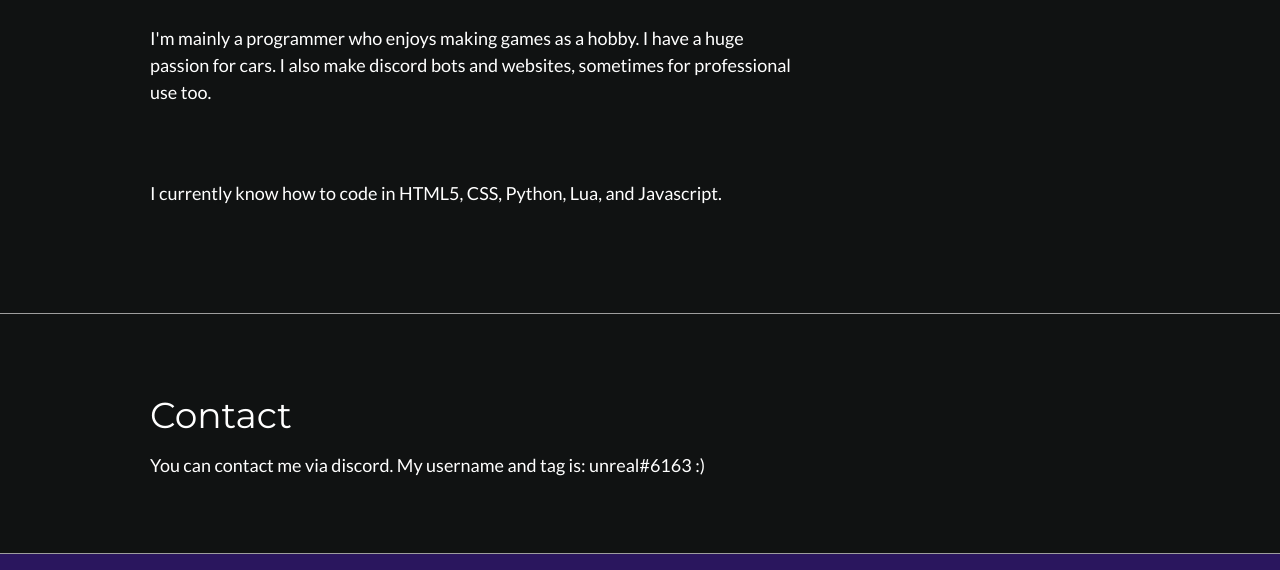
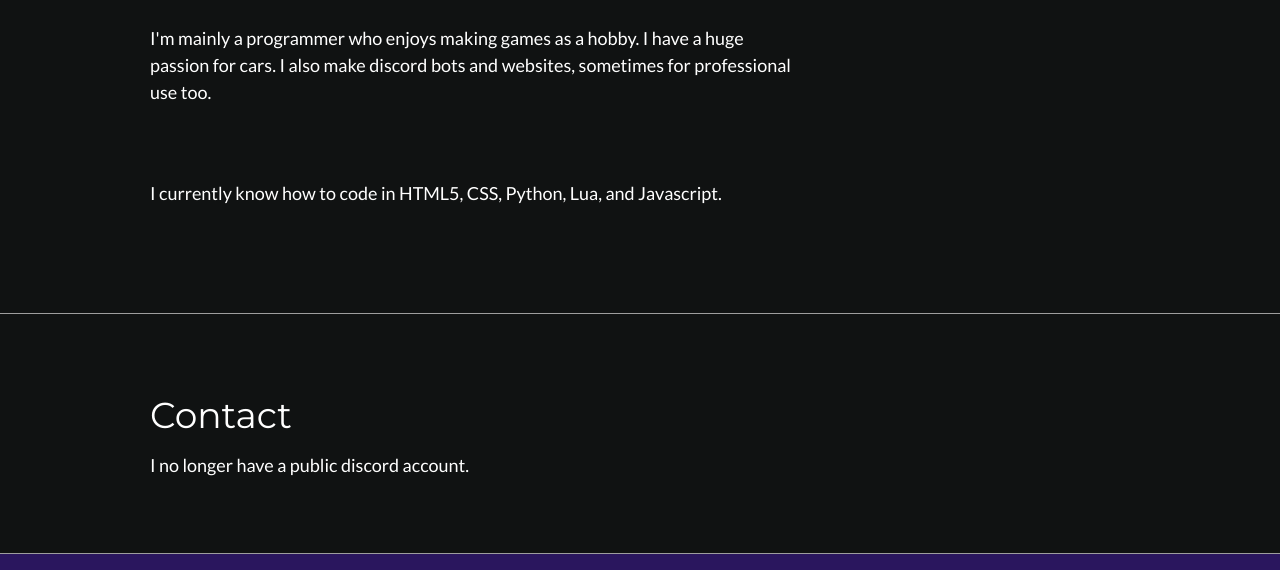
Before and after one commit to unrealest/unrealest.github.io, a plain HTML site: page index.html in a window 1280 px wide. Shown: the part 709-1279 px from the top of the page. Drawn offline with nearby package versions, Linux system fonts and the light colour scheme.

Commit message:
Update index.html

```diff
--- a/index.html
+++ b/index.html
@@ -85,7 +85,7 @@ body,h1,h2,h3,h4,h5,h6 {font-family: "Lato", sans-serif; color: white;}
   <div class="w3-content">
     <div class="w3-twothird">
       <h1>Contact</h1>
-      <h5>You can contact me via discord. My username and tag is: unreal#6163 :)</h5>
+      <h5>I no longer have a public discord account.</h5>
     </div>
   </div>
 </div>
```
